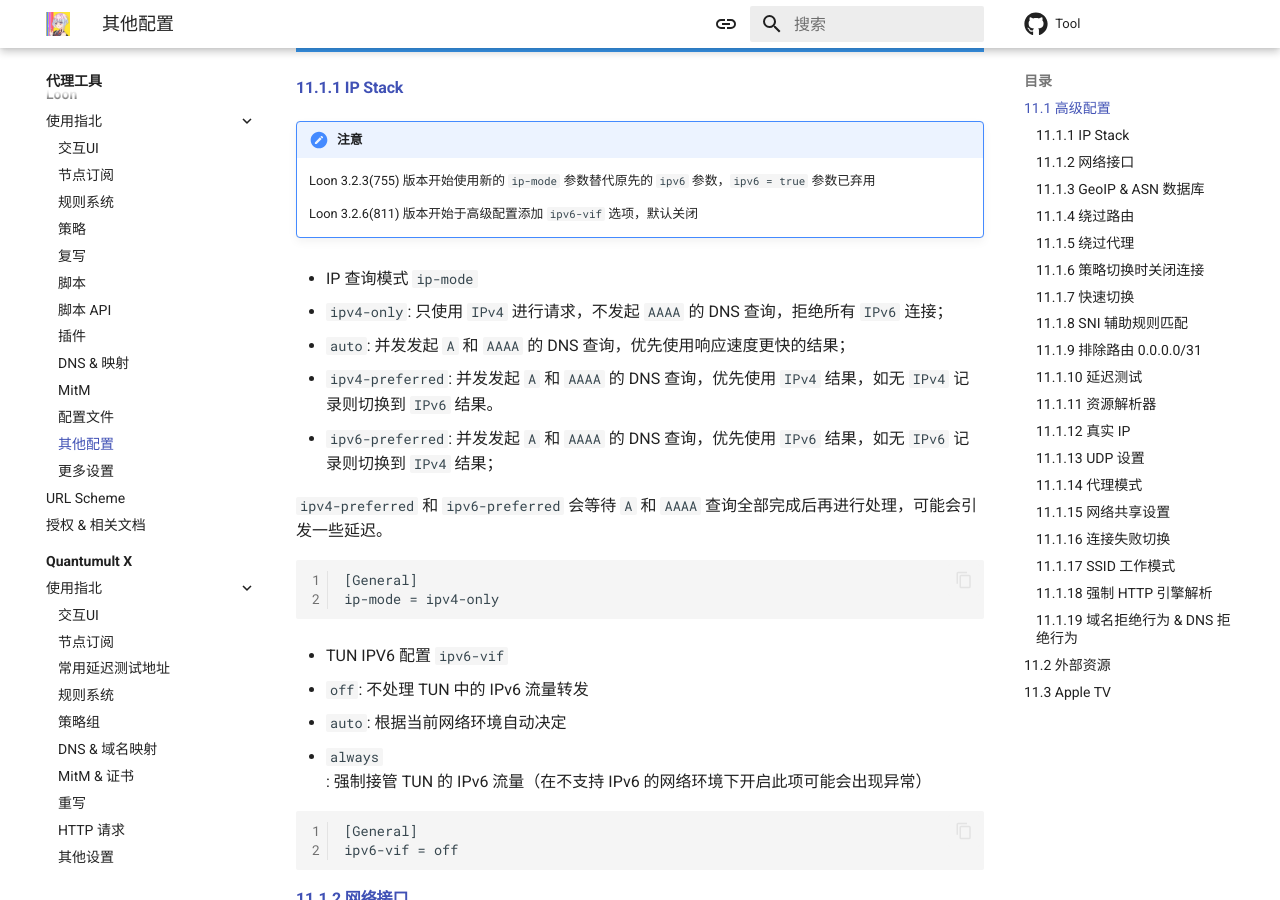
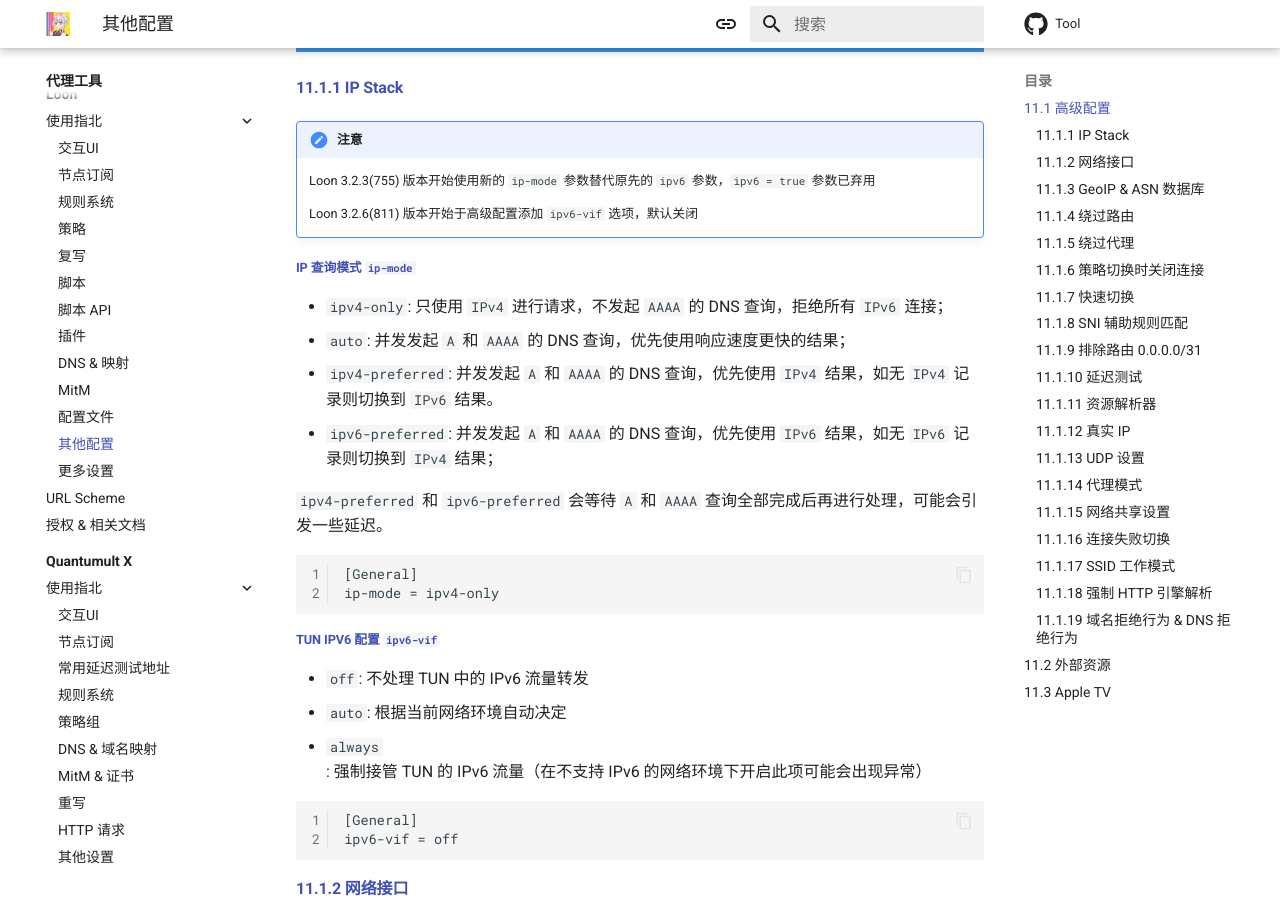
Before and after one commit to Repcz/Repcz.github.io, an MkDocs documentation site: the page built from docs/loon/general.md, in a window 1280 px wide and 900 px high, scrolled down 975 px. Built offline with MkDocs 1.6.1 and Material for MkDocs 9.7.7, drawn with Linux system fonts in a browser that asks for light colours; comment, search, counter and statistics services are not loaded.

````diff
--- a/docs/loon/general.md
+++ b/docs/loon/general.md
@@ -22,7 +22,7 @@
 
     Loon 3.2.6(811) 版本开始于高级配置添加 `ipv6-vif` 选项，默认关闭
 
-* IP 查询模式 `ip-mode`
+##### IP 查询模式 `ip-mode`
 
 - `ipv4-only`: 只使用 `IPv4` 进行请求，不发起 `AAAA` 的 DNS 查询，拒绝所有 `IPv6` 连接；
 - `auto`: 并发发起 `A` 和 `AAAA` 的 DNS 查询，优先使用响应速度更快的结果；
@@ -38,7 +38,7 @@
 ip-mode = ipv4-only
 ```
 
-* TUN IPV6 配置 `ipv6-vif`
+##### TUN IPV6 配置 `ipv6-vif`
 
 - `off`: 不处理 TUN 中的 IPv6 流量转发
 - `auto`: 根据当前网络环境自动决定
````
